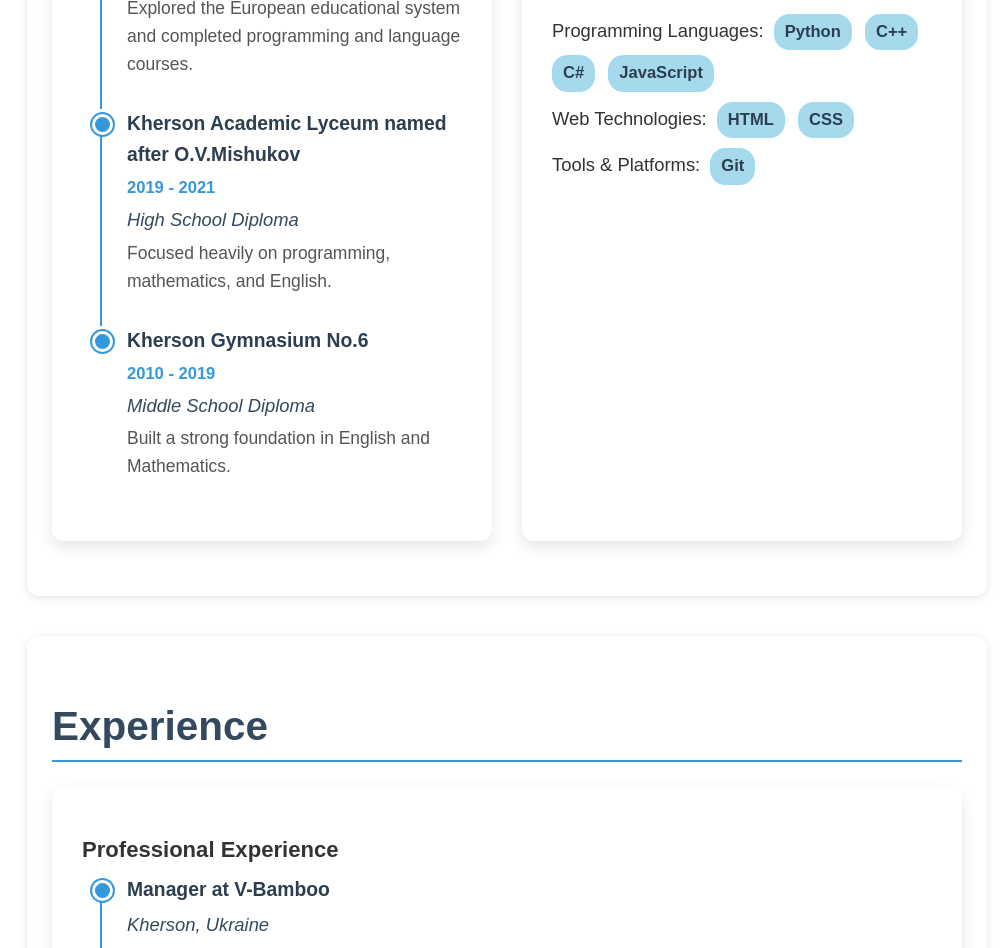
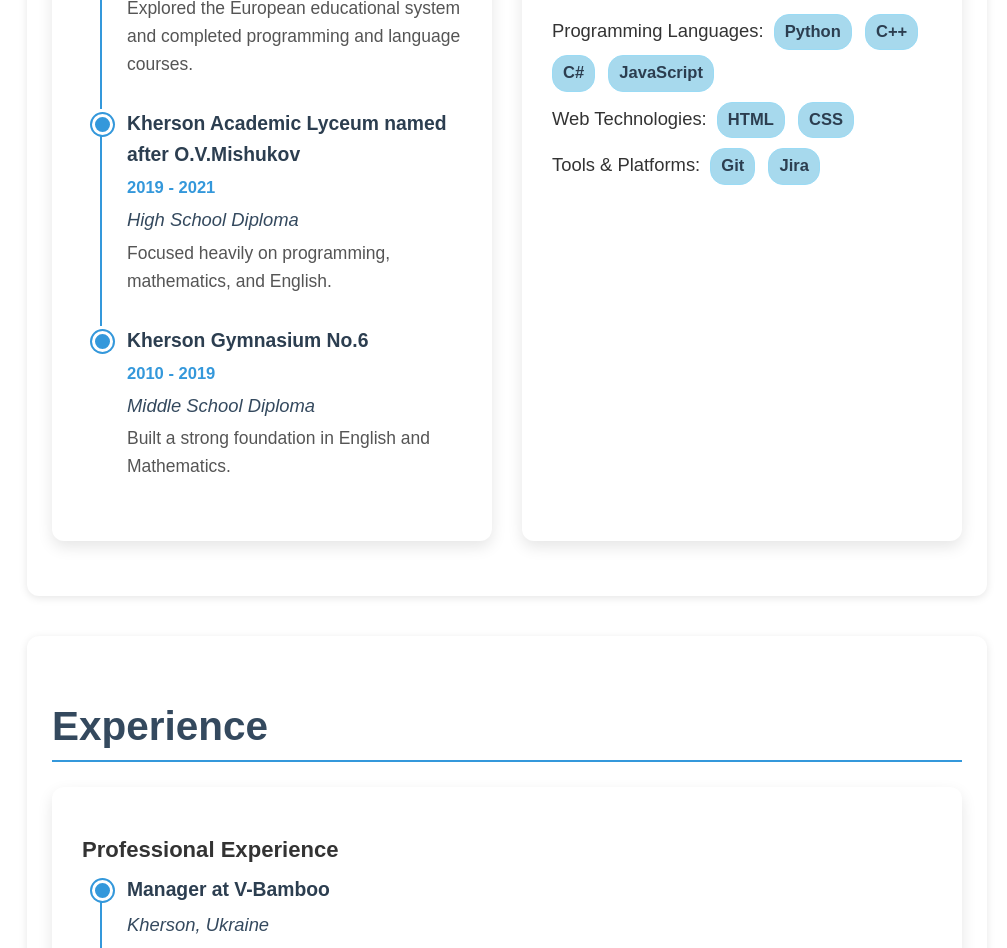
Before and after one commit to PhLNam/Personal_Website, a plain HTML site: page index.html in a window 1280 px wide. Shown: the part 2666-3614 px from the top of the page, without its empty margins (273-1280 px from the left). Drawn offline with Linux system fonts and the light colour scheme.

Commit message:
Minor skills change

```diff
--- a/index.html
+++ b/index.html
@@ -176,6 +176,7 @@
                 <li>
                   <span class="skill-category-title">Tools & Platforms:</span>
                   <span class="skill-tag">Git</span>
+                  <span class="skill-tag">Jira</span>
                 </li>
               </ul>
             </div>
```
